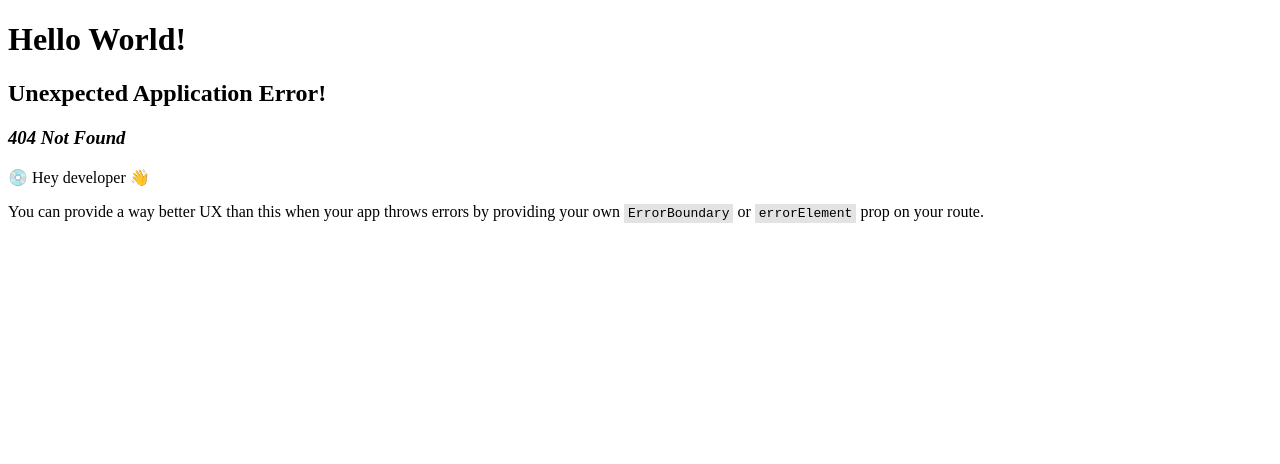
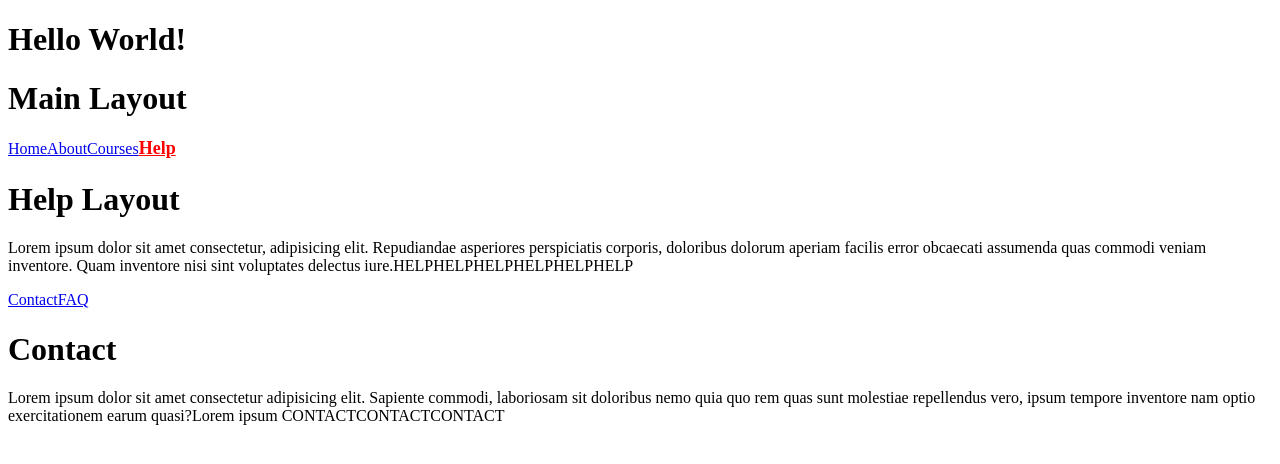
Before and after one commit to MelihDincer/01-course-app, a React (Vite) app: page /help/contact in a window 1280 px wide. Before the commit this address had no page. Shown: the top 464 px of the page. Built offline with nearby package versions, Linux system fonts and the light colour scheme.

Commit message:
20 Mayıs fourth commit. -Nested routes örnekleri yapıldı.

```diff
--- a/src/App.jsx
+++ b/src/App.jsx
@@ -8,6 +8,9 @@ import CoursesPage from "./pages/Courses";
 import HomePage from "./pages/Home";
 import MainLayout from "./Layout/MainLayout";
 import AboutPage from "./pages/About";
+import ContactPage from "./pages/help/ContactPage";
+import FaqPage from "./pages/help/FaqPage";
+import HelpLayout from "./Layout/HelpLayout";
 
 // const routers_1 = (
 //   <Route>
@@ -31,10 +34,19 @@ const router = createBrowserRouter([
     path: "/",
     element: <MainLayout />,
     children: [
-      { path: "/", element: <HomePage /> },
+      { index: true, element: <HomePage /> },
       { path: "home", element: <HomePage /> },
       { path: "about", element: <AboutPage /> },
       { path: "courses", element: <CoursesPage /> },
+      {
+        path: "help",
+        element: <HelpLayout />,
+        children: [
+          // { index: true, element: <ContactPage /> },
+          { path: "contact", element: <ContactPage /> },
+          { path: "faq", element: <FaqPage /> },
+        ],
+      },
     ],
   },
 ]);
--- /dev/null
+++ b/src/Layout/HelpLayout.jsx
@@ -0,0 +1,23 @@
+import { Link, Outlet } from "react-router";
+
+export default function HelpLayout() {
+  return (
+    <div id="help-layout">
+      <h1>Help Layout</h1>
+      <p>
+        Lorem ipsum dolor sit amet consectetur, adipisicing elit. Repudiandae
+        asperiores perspiciatis corporis, doloribus dolorum aperiam facilis
+        error obcaecati assumenda quas commodi veniam inventore. Quam inventore
+        nisi sint voluptates delectus iure.HELPHELPHELPHELPHELPHELP
+      </p>
+      <nav>
+        <Link to="contact">Contact</Link>
+        <Link to="faq">FAQ</Link>
+        {/* <Link to="/">Home</Link>
+        <Link to="/about">About</Link>
+        <Link to="/courses">Courses</Link> */}
+      </nav>
+      <Outlet /> {/*Child elementler için */}
+    </div>
+  );
+}
--- a/src/Layout/MainLayout.jsx
+++ b/src/Layout/MainLayout.jsx
@@ -5,9 +5,12 @@ export default function MainLayout() {
     <div id="main-layout">
       <h1>Main Layout</h1>
       <nav>
-        <NavLink to="/">Home</NavLink>
-        <NavLink to="/about">About</NavLink>
-        <NavLink to="/courses">Courses</NavLink>
+        <NavLink to="/" end>
+          Home
+        </NavLink>
+        <NavLink to="about">About</NavLink>
+        <NavLink to="courses">Courses</NavLink>
+        <NavLink to="help">Help</NavLink>
         {/* <Link to="/">Home</Link>
         <Link to="/about">About</Link>
         <Link to="/courses">Courses</Link> */}
--- /dev/null
+++ b/src/pages/help/ContactPage.jsx
@@ -0,0 +1,15 @@
+export default function ContactPage() {
+  return (
+    <>
+      <div id="contact">
+        <h1>Contact</h1>
+        <p className="lorem">
+          Lorem ipsum dolor sit amet consectetur adipisicing elit. Sapiente
+          commodi, laboriosam sit doloribus nemo quia quo rem quas sunt
+          molestiae repellendus vero, ipsum tempore inventore nam optio
+          exercitationem earum quasi?Lorem ipsum CONTACTCONTACTCONTACT
+        </p>
+      </div>
+    </>
+  );
+}
--- /dev/null
+++ b/src/pages/help/FaqPage.jsx
@@ -0,0 +1,15 @@
+export default function FaqPage() {
+  return (
+    <>
+      <div id="faq">
+        <h1>Sık Sorulan Sorular</h1>
+        <p className="lorem">
+          Lorem ipsum dolor sit amet consectetur adipisicing elit. Sapiente
+          commodi, laboriosam sit doloribus nemo quia quo rem quas sunt
+          molestiae repellendus vero, ipsum tempore inventore nam optio
+          exercitationem earum quasi?Lorem ipsum FAQFAQFAQFAQFAQ
+        </p>
+      </div>
+    </>
+  );
+}
```
